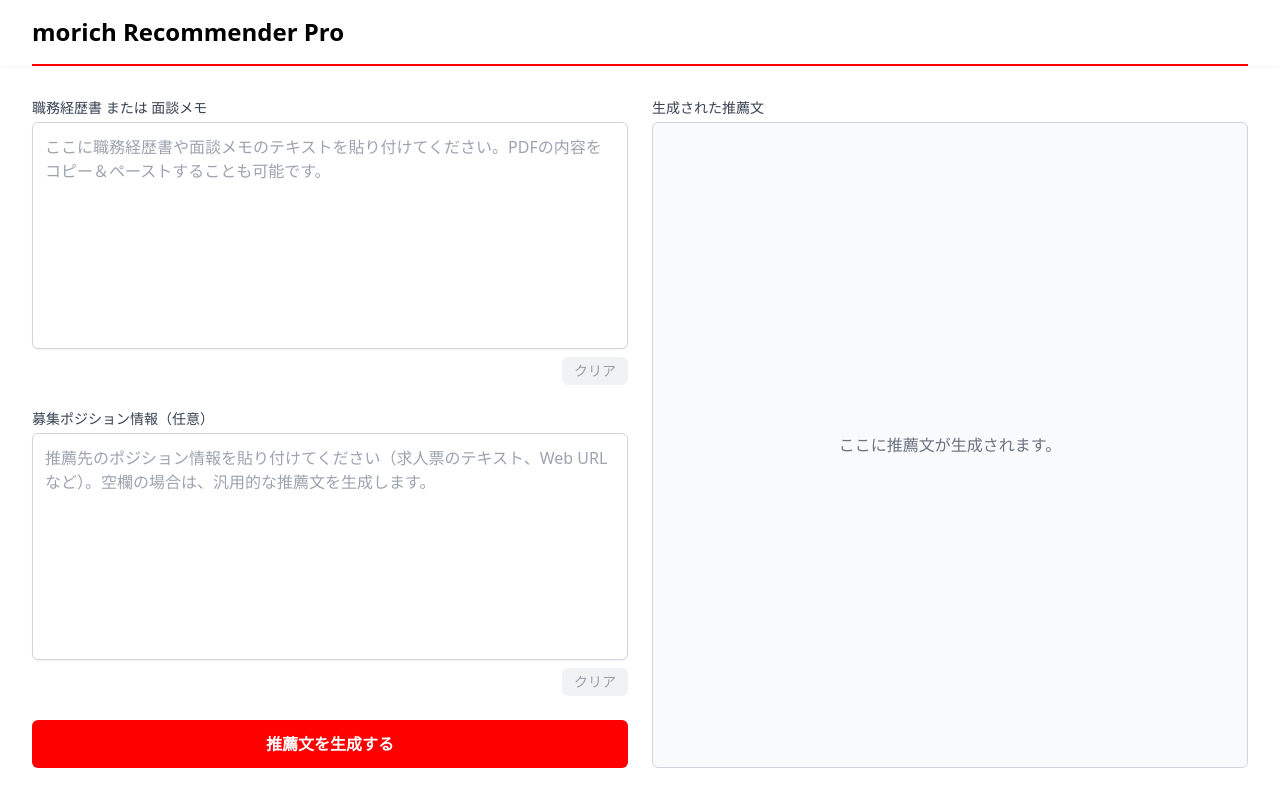
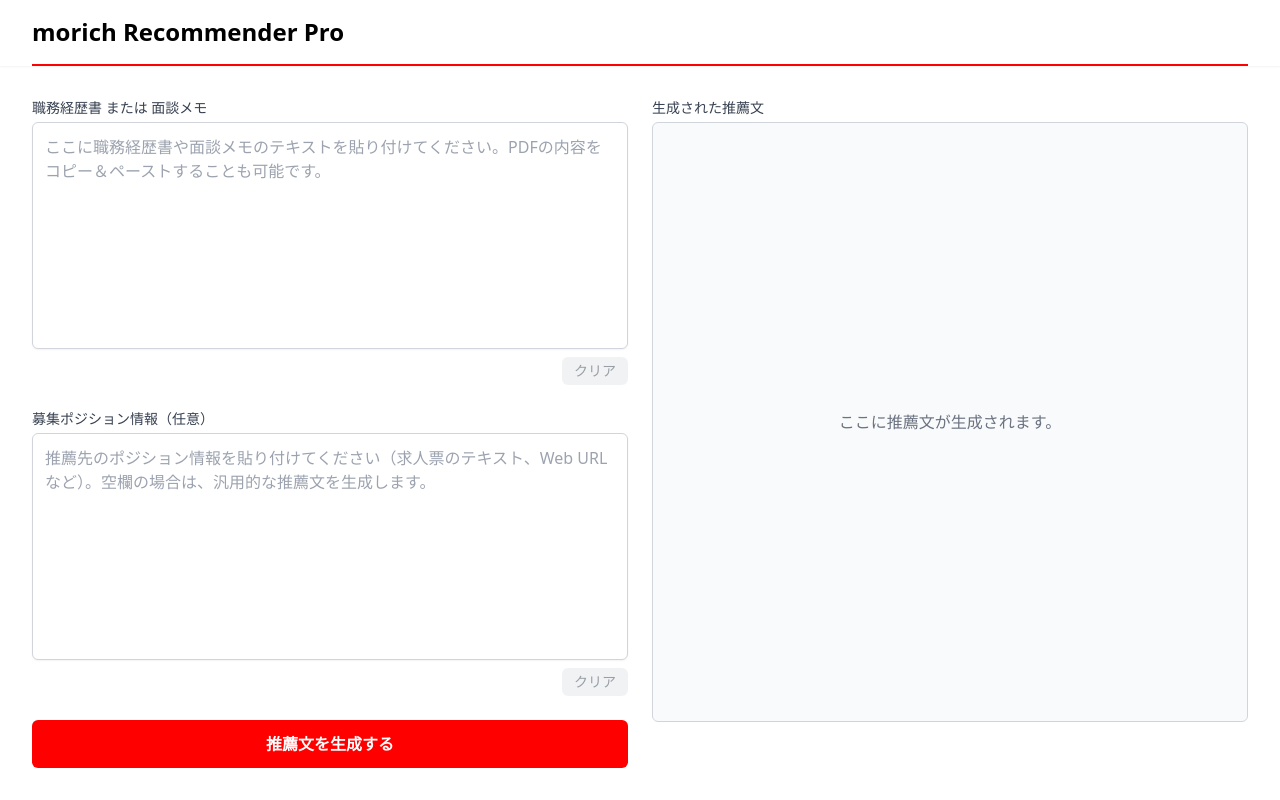
Before and after one commit to rururu5581/recommender, a React (Vite) app: page / in a window 1280 px wide. Built offline with nearby package versions, Linux system fonts and the light colour scheme; no server answers.

Commit message:
Update OutputSection.tsx

```diff
--- a/components/OutputSection.tsx
+++ b/components/OutputSection.tsx
@@ -43,7 +43,9 @@
       <label className="block text-sm font-medium text-gray-700 mb-1">
         生成された推薦文
       </label>
-      <div className="relative flex-grow border border-gray-300 rounded-md bg-gray-50 p-4 overflow-y-auto">
+      <div className="relative flex-grow border border-gray-300 rounded-md bg-gray-50 p-4 overflow-y-auto"
+           style={{ maxHeight: 'calc(100vh - 200px)' }} // ← この行を追加または調整
+      >
         {isLoading && (
           <div className="absolute inset-0 flex items-center justify-center bg-white/70">
             <Spinner />
```
